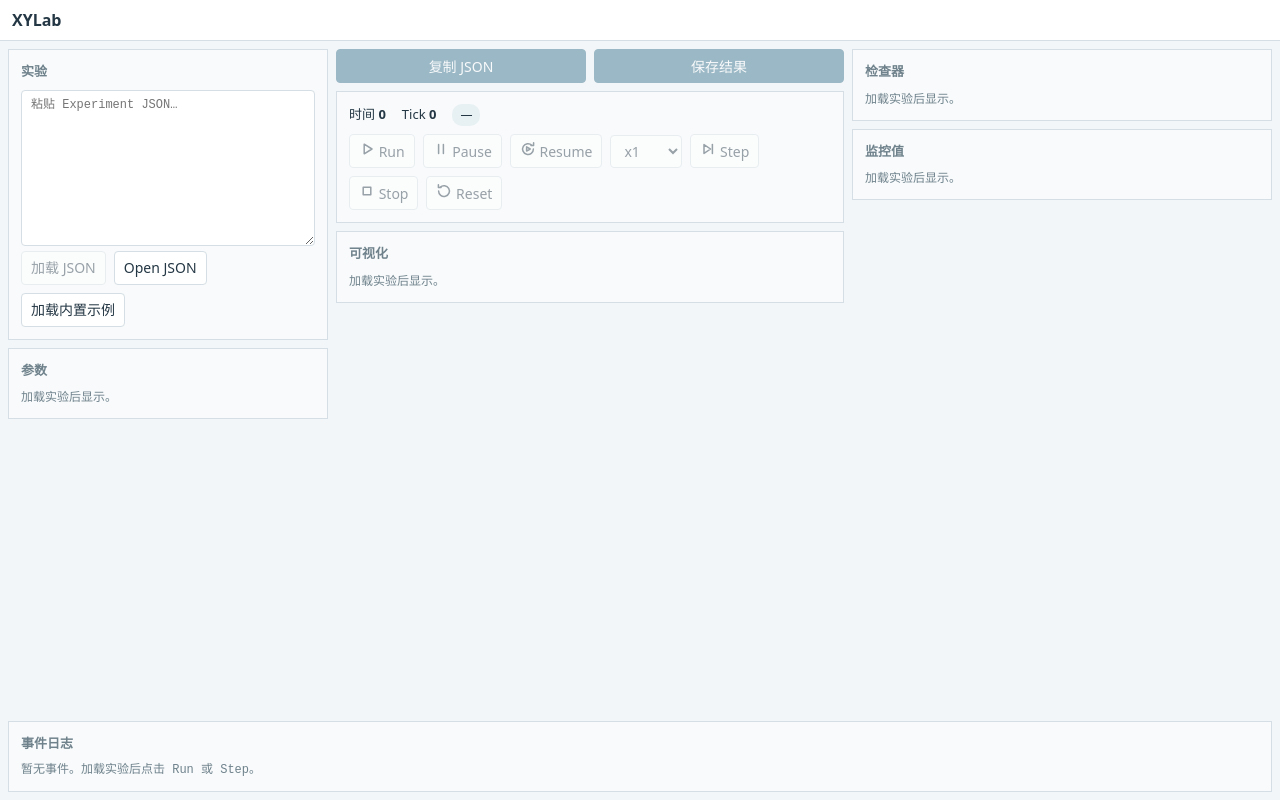
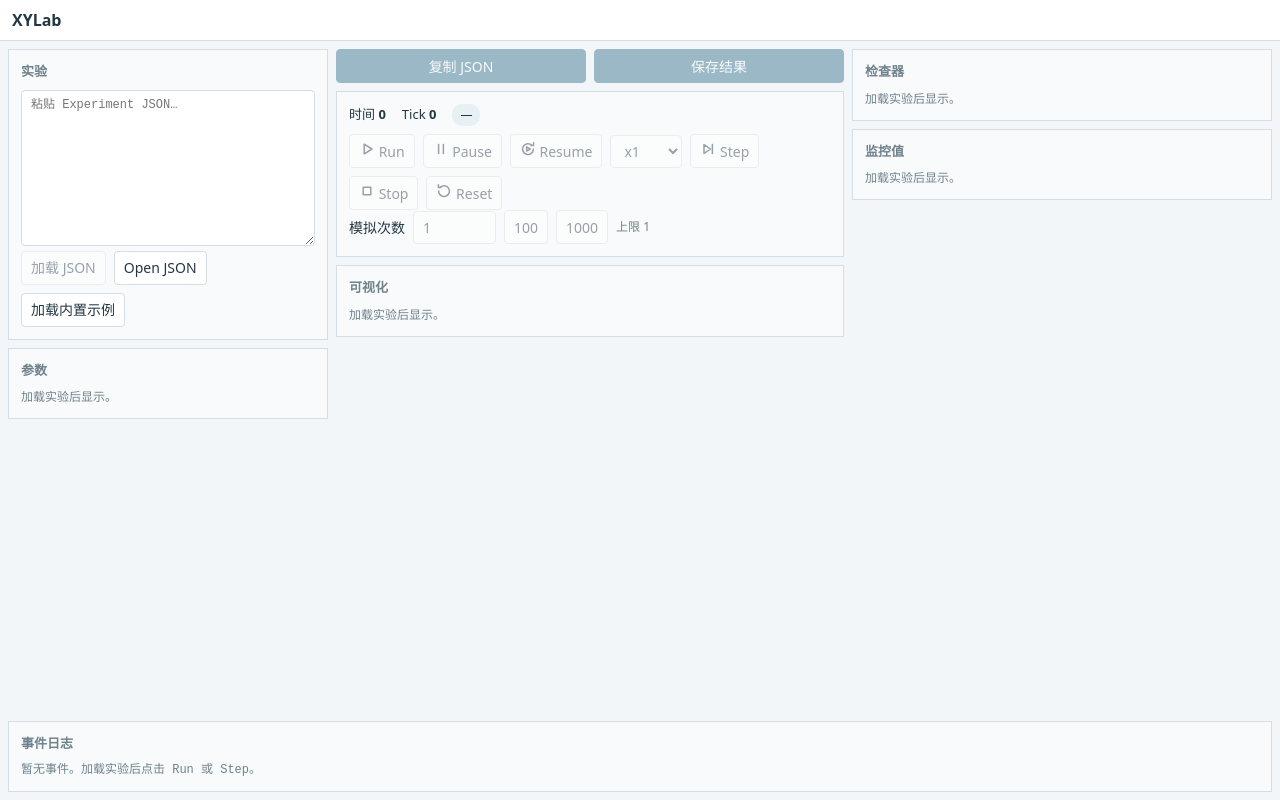
Before and after one commit to Heaifan/XYLab, a React (Vite) app: page / in a window 1280 px wide. Built offline with nearby package versions, Linux system fonts and the light colour scheme.

Commit message:
feat(ui): add simulation tick count control

```diff
--- a/src/ui/monitor/RunPanel.tsx
+++ b/src/ui/monitor/RunPanel.tsx
@@ -1,7 +1,4 @@
-// F2 · 运行区：状态/时间/Tick + 全部 Controller 操作（Wide/Medium 面板，Compact 顶部紧凑控制条）。
-// 行为权威 = Controller（Start/Pause/Resume/Stop/Speed/守卫）；Reset = handle.reset()（Runtime + MonitorSession 联合重置）。
-// 图标 = F2 内联 SVG（Foundation.Icon 冻结风格；glyph 注册表 GAP 权宜），Icon+Text，禁 Unicode 符号。
-// Compact 主次层级（XYUI 主次规则）：Run/Pause/Resume + 速度直显；Step/Stop/Reset 收入「更多」。
+// 运行区：状态/时间/Tick + 动态速度 + 本轮模拟次数。
 import { useState } from 'react';
 import { canPause, canResume, canRun, canStep, canStop } from '../../runtime/controller/transitions';
 import type { RunSpeed } from '../../runtime/controller/types';
@@ -10,85 +7,51 @@ import { IconPause, IconPlay, IconReset, IconResume, IconStepForward, IconStop }
 import type { MonitorBridge, MonitoredRuntime } from './useMonitor';
 
 const SPEEDS: RunSpeed[] = ['x1', 'x10', 'x100', 'max'];
-
-interface Props {
-  runtime: MonitoredRuntime | null;
-  bridge: MonitorBridge;
-  breakpoint: Breakpoint;
-  refresh: () => void;
-}
+interface Props { runtime: MonitoredRuntime | null; bridge: MonitorBridge; breakpoint: Breakpoint; refresh: () => void; }
 
 export function RunPanel({ runtime, bridge, breakpoint, refresh }: Props) {
   const [more, setMore] = useState(false);
   const st = runtime ? runtime.controller.status : null;
   const compact = breakpoint === 'compact';
-
-  function act(fn: () => unknown) {
-    fn();
-    refresh();
+  const total = runtime?.controller.definition.timeline.totalTicks ?? 1;
+  const [count, setCount] = useState(total);
+  function act(fn: () => unknown) { fn(); refresh(); }
+  function applyCount(raw: number) {
+    const next = Math.max(1, Math.min(total, Math.floor(raw || 1)));
+    setCount(next);
+    runtime?.controller.setTickLimit(next);
   }
 
-  const primary = (
-    <>
-      <button disabled={st === null || !canRun(st)} onClick={() => act(() => runtime!.controller.run())}>
-        <IconPlay /> Run
-      </button>
-      <button disabled={st === null || !canPause(st)} onClick={() => act(() => runtime!.controller.pause())}>
-        <IconPause /> Pause
-      </button>
-      <button disabled={st === null || !canResume(st)} onClick={() => act(() => runtime!.controller.resume())}>
-        <IconResume /> Resume
-      </button>
-      <select
-        value={runtime?.controller.speed ?? 'x1'}
-        disabled={st === null}
-        onChange={(e) => act(() => runtime!.controller.setSpeed(e.target.value as RunSpeed))}
-        aria-label="速度档"
-      >
-        {SPEEDS.map((s) => (
-          <option key={s} value={s}>
-            {s === 'max' ? 'MAX' : s}
-          </option>
-        ))}
+  const primary = <>
+    <button disabled={st === null || !canRun(st)} onClick={() => act(() => runtime!.controller.run())}><IconPlay /> Run</button>
+    <button disabled={st === null || !canPause(st)} onClick={() => act(() => runtime!.controller.pause())}><IconPause /> Pause</button>
+    <button disabled={st === null || !canResume(st)} onClick={() => act(() => runtime!.controller.resume())}><IconResume /> Resume</button>
+    <select value={runtime?.controller.speed ?? 'x1'} disabled={st === null}
+      onChange={(e) => act(() => runtime!.controller.setSpeed(e.target.value as RunSpeed))} aria-label="速度档">
+      {SPEEDS.map((s) => <option key={s} value={s}>{s === 'max' ? 'MAX' : s}</option>)}
     </select>
-    </>
-  );
+  </>;
+  const secondary = <>
+    <button disabled={st === null || !canStep(st)} onClick={() => act(() => runtime!.controller.step())}><IconStepForward /> Step</button>
+    <button disabled={st === null || !canStop(st)} onClick={() => act(() => runtime!.controller.stop())}><IconStop /> Stop</button>
+    <button disabled={runtime === null} onClick={() => act(() => runtime!.reset())}><IconReset /> Reset</button>
+  </>;
 
-  const secondary = (
-    <>
-      <button disabled={st === null || !canStep(st)} onClick={() => act(() => runtime!.controller.step())}>
-        <IconStepForward /> Step
-      </button>
-      <button disabled={st === null || !canStop(st)} onClick={() => act(() => runtime!.controller.stop())}>
-        <IconStop /> Stop
-      </button>
-      <button disabled={runtime === null} onClick={() => act(() => runtime!.reset())} title="Runtime 与 MonitorSession 联合重置">
-        <IconReset /> Reset
-      </button>
-    </>
-  );
-
-  return (
-    <section className="panel run-panel">
+  return <section className="panel run-panel">
     <div className="stats">
-        <span>
-          时间 <b>{bridge.time}</b>
-        </span>
-        <span>
-          Tick <b>{bridge.tickIndex}</b>
-        </span>
+      <span>时间 <b>{bridge.time}</b></span><span>Tick <b>{bridge.tickIndex}</b></span>
       <span className={`status status-${st ?? '—'}`}>{st ?? '—'}</span>
       {bridge.lastError && <span className="error-banner">{bridge.lastError}</span>}
     </div>
-      <div className="row controls">
-        {primary}
-        {compact ? (
-          <button onClick={() => setMore(!more)}>{more ? '收起' : '更多'}</button>
-        ) : (
-          secondary
-        )}
+    <div className="row controls">{primary}{compact ? <button onClick={() => setMore(!more)}>{more ? '收起' : '更多'}</button> : secondary}</div>
+    <div className="row controls run-count">
+      <label htmlFor="run-count">模拟次数</label>
+      <input id="run-count" type="number" inputMode="numeric" min={1} max={total} step={1} value={count}
+        disabled={!runtime || st === 'running'} onChange={(e) => applyCount(Number(e.target.value))} />
+      <button disabled={!runtime || st === 'running'} onClick={() => applyCount(100)}>100</button>
+      <button disabled={!runtime || st === 'running'} onClick={() => applyCount(1000)}>1000</button>
+      <span className="muted">上限 {total}</span>
     </div>
     {compact && more && <div className="row controls">{secondary}</div>}
-    </section>
-  );
+  </section>;
 }
```
Lines whose indentation alone changed are shown as unchanged.
